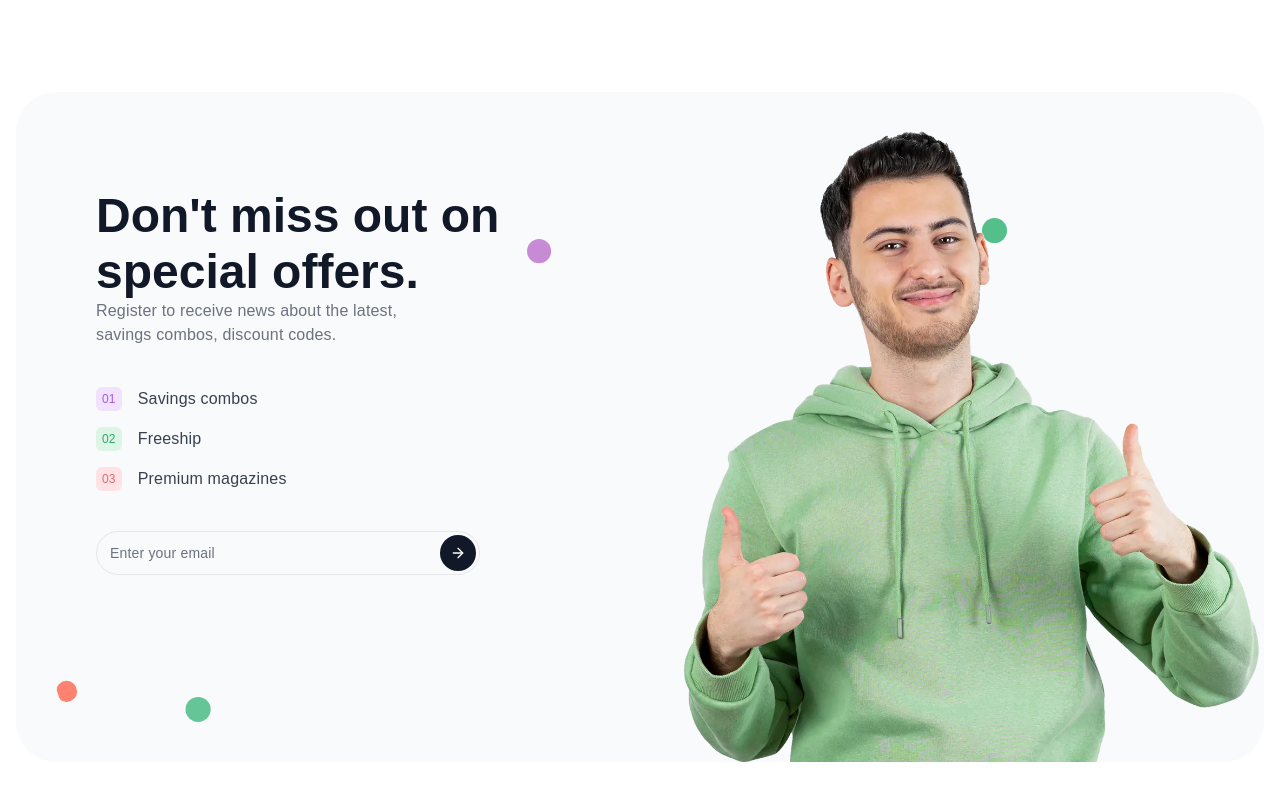
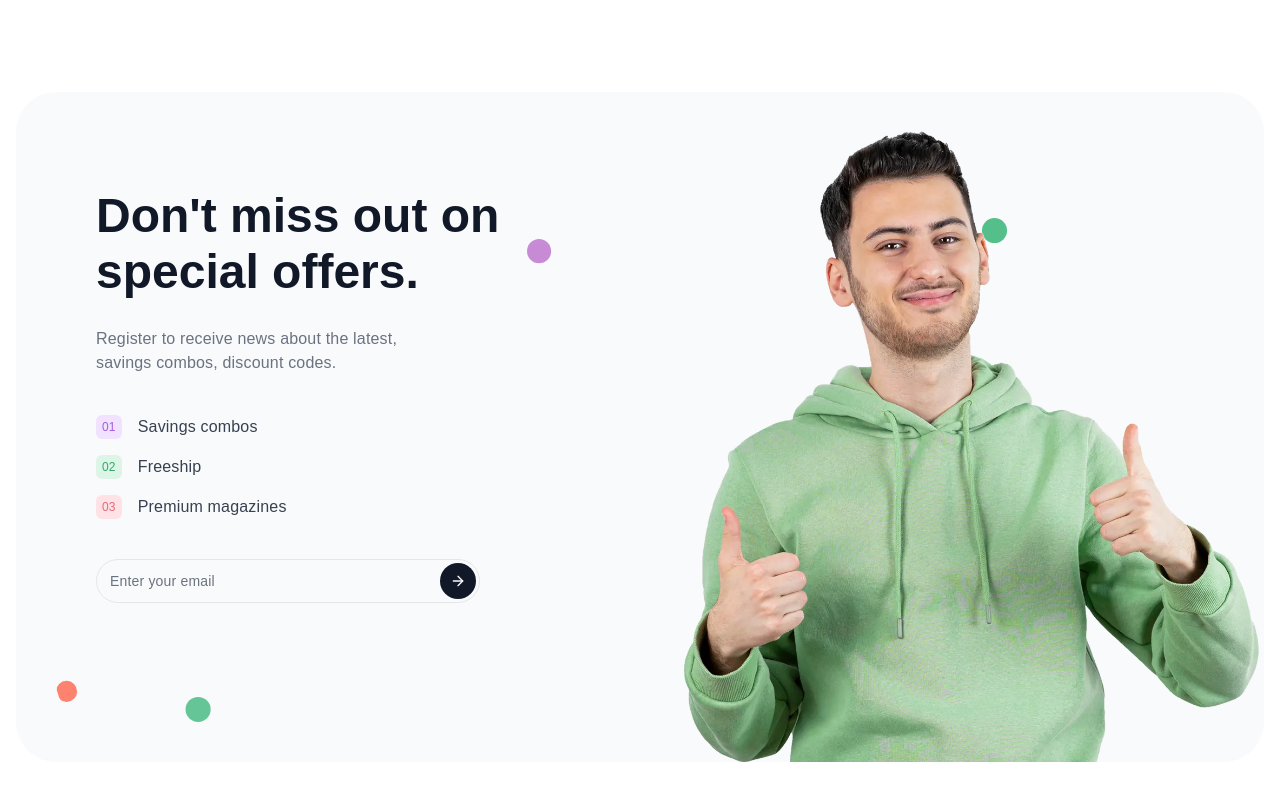
Before and after one commit to sagaralmad0202/eco, a React (Vite) app in the folder eccommerce/: page / in a window 1280 px wide. Shown: the part 2041-2841 px from the top of the page. Built offline with nearby package versions, Linux system fonts and the light colour scheme.

Commit message:
completed the sectionSpecialoffersection

```diff
--- a/eccommerce/src/components/SectionSpecialOffer.jsx
+++ b/eccommerce/src/components/SectionSpecialOffer.jsx
@@ -36,8 +36,10 @@ export default function SectionSpecialOffer() {
               letterSpacing: "normal",
             }}
           >
-            Don&apos;t miss out on
-            <br />
+            Don&apos;t miss out{" "}
+            <br className="block sm:hidden" />
+            on{" "}
+            <br className="block sm:hidden" />
             special offers.
           </h2>
 
@@ -49,6 +51,7 @@ export default function SectionSpecialOffer() {
               fontWeight: 400,
               lineHeight: "24px",
               color: "#6B7280",
+              marginTop: "28px",
             }}
           >
             Register to receive news about the latest,
```
